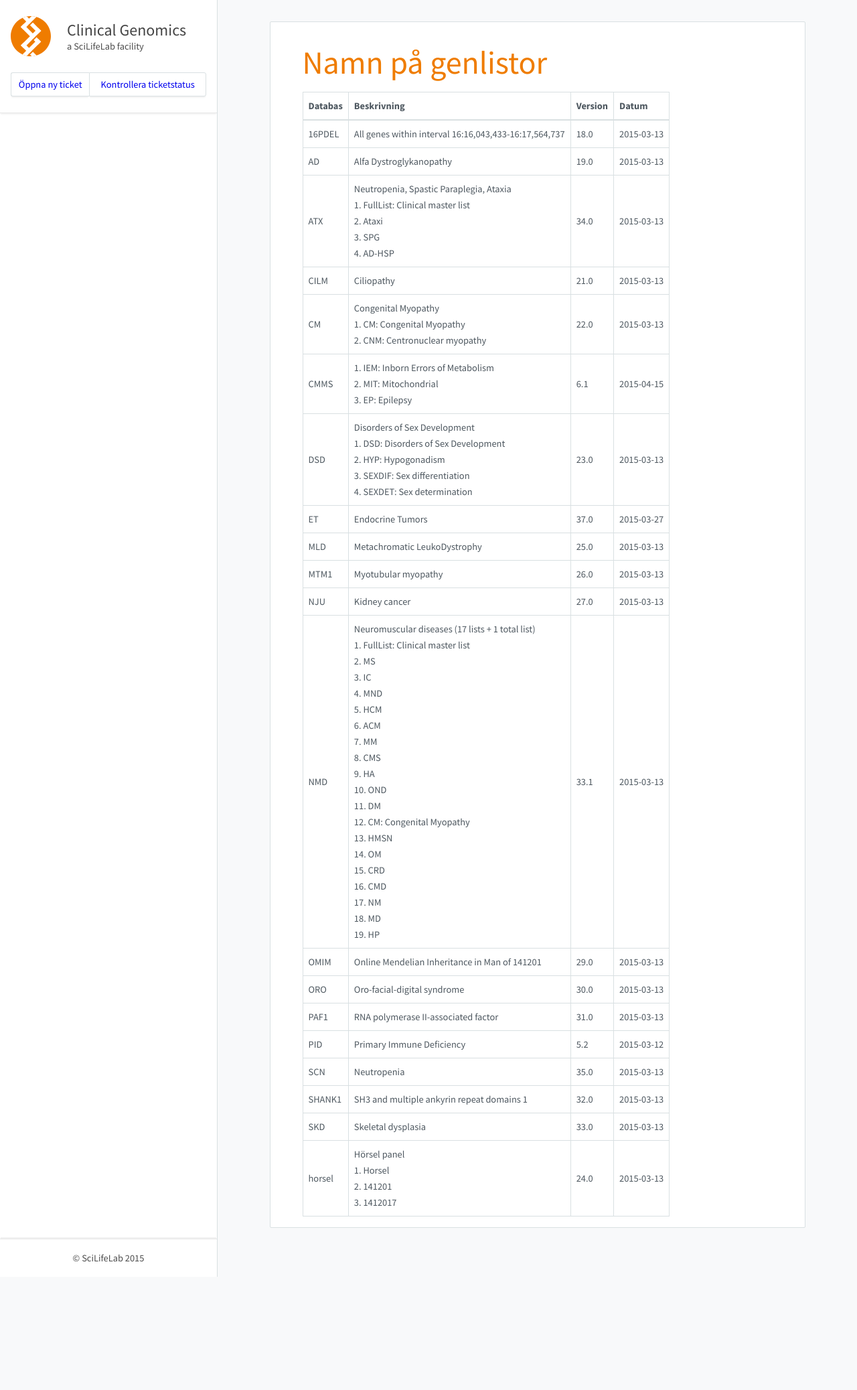
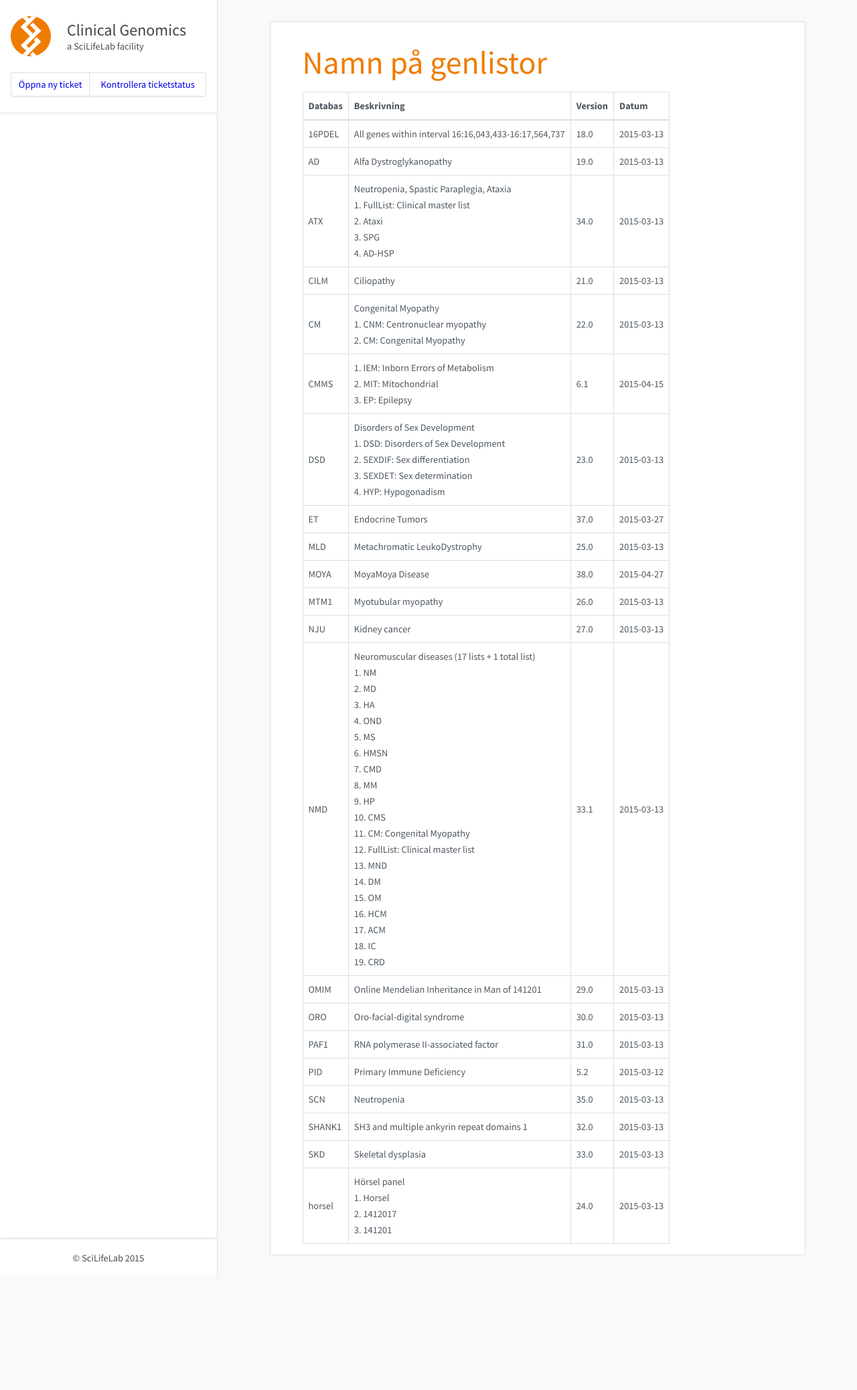
Before and after one commit to Clinical-Genomics/clinical-genomics.github.io, a Jekyll site: the page built from _pages/namnpagenlistor.md, in a window 1280 px wide. Shown: the whole page at 67% size. Built offline with Jekyll 4.4.1, drawn with Linux system fonts in a browser that asks for light colours; nearby versions of some CDN libraries.

Commit message:
Update to cust002-MOYA.txt

```diff
--- a/_pages/namnpagenlistor.md
+++ b/_pages/namnpagenlistor.md
@@ -12,14 +12,15 @@ title: Namn på genlistor
 |AD|Alfa Dystroglykanopathy|19.0|2015-03-13|
 |ATX|Neutropenia, Spastic Paraplegia, Ataxia<br />1. FullList: Clinical master list<br />2. Ataxi<br />3. SPG<br />4. AD-HSP<br />|34.0|2015-03-13|
 |CILM|Ciliopathy|21.0|2015-03-13|
-|CM|Congenital Myopathy<br />1. CM: Congenital Myopathy<br />2. CNM: Centronuclear myopathy<br />|22.0|2015-03-13|
+|CM|Congenital Myopathy<br />1. CNM: Centronuclear myopathy<br />2. CM: Congenital Myopathy<br />|22.0|2015-03-13|
 |CMMS|1. IEM: Inborn Errors of Metabolism<br />2. MIT: Mitochondrial<br />3. EP: Epilepsy<br />|6.1|2015-04-15|
-|DSD|Disorders of Sex Development<br />1. DSD: Disorders of Sex Development<br />2. HYP: Hypogonadism<br />3. SEXDIF: Sex differentiation<br />4. SEXDET: Sex determination<br />|23.0|2015-03-13|
+|DSD|Disorders of Sex Development<br />1. DSD: Disorders of Sex Development<br />2. SEXDIF: Sex differentiation<br />3. SEXDET: Sex determination<br />4. HYP: Hypogonadism<br />|23.0|2015-03-13|
 |ET|Endocrine Tumors|37.0|2015-03-27|
 |MLD|Metachromatic LeukoDystrophy|25.0|2015-03-13|
+|MOYA|MoyaMoya Disease|38.0|2015-04-27|
 |MTM1|Myotubular myopathy|26.0|2015-03-13|
 |NJU|Kidney cancer|27.0|2015-03-13|
-|NMD|Neuromuscular diseases (17 lists + 1 total list)<br />1. FullList: Clinical master list<br />2. MS<br />3. IC<br />4. MND<br />5. HCM<br />6. ACM<br />7. MM<br />8. CMS<br />9. HA<br />10. OND<br />11. DM<br />12. CM: Congenital Myopathy<br />13. HMSN<br />14. OM<br />15. CRD<br />16. CMD<br />17. NM<br />18. MD<br />19. HP<br />|33.1|2015-03-13|
+|NMD|Neuromuscular diseases (17 lists + 1 total list)<br />1. NM<br />2. MD<br />3. HA<br />4. OND<br />5. MS<br />6. HMSN<br />7. CMD<br />8. MM<br />9. HP<br />10. CMS<br />11. CM: Congenital Myopathy<br />12. FullList: Clinical master list<br />13. MND<br />14. DM<br />15. OM<br />16. HCM<br />17. ACM<br />18. IC<br />19. CRD<br />|33.1|2015-03-13|
 |OMIM|Online Mendelian Inheritance in Man of 141201|29.0|2015-03-13|
 |ORO|Oro-facial-digital syndrome|30.0|2015-03-13|
 |PAF1|RNA polymerase II-associated factor|31.0|2015-03-13|
@@ -27,4 +28,4 @@ title: Namn på genlistor
 |SCN|Neutropenia|35.0|2015-03-13|
 |SHANK1|SH3 and multiple ankyrin repeat domains 1|32.0|2015-03-13|
 |SKD|Skeletal dysplasia|33.0|2015-03-13|
-|horsel|Hörsel panel<br />1. Horsel<br />2. 141201<br />3. 1412017<br />|24.0|2015-03-13|
+|horsel|Hörsel panel<br />1. Horsel<br />2. 1412017<br />3. 141201<br />|24.0|2015-03-13|
```
